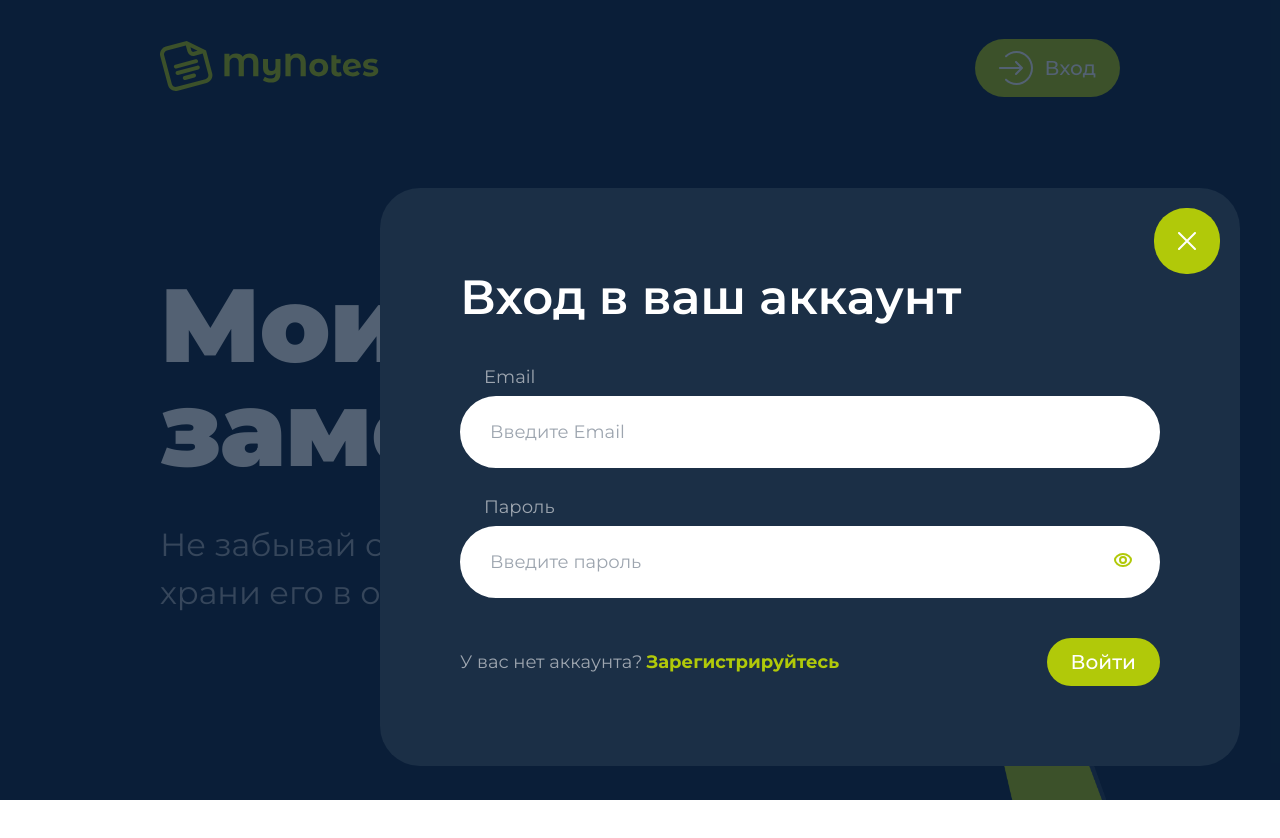
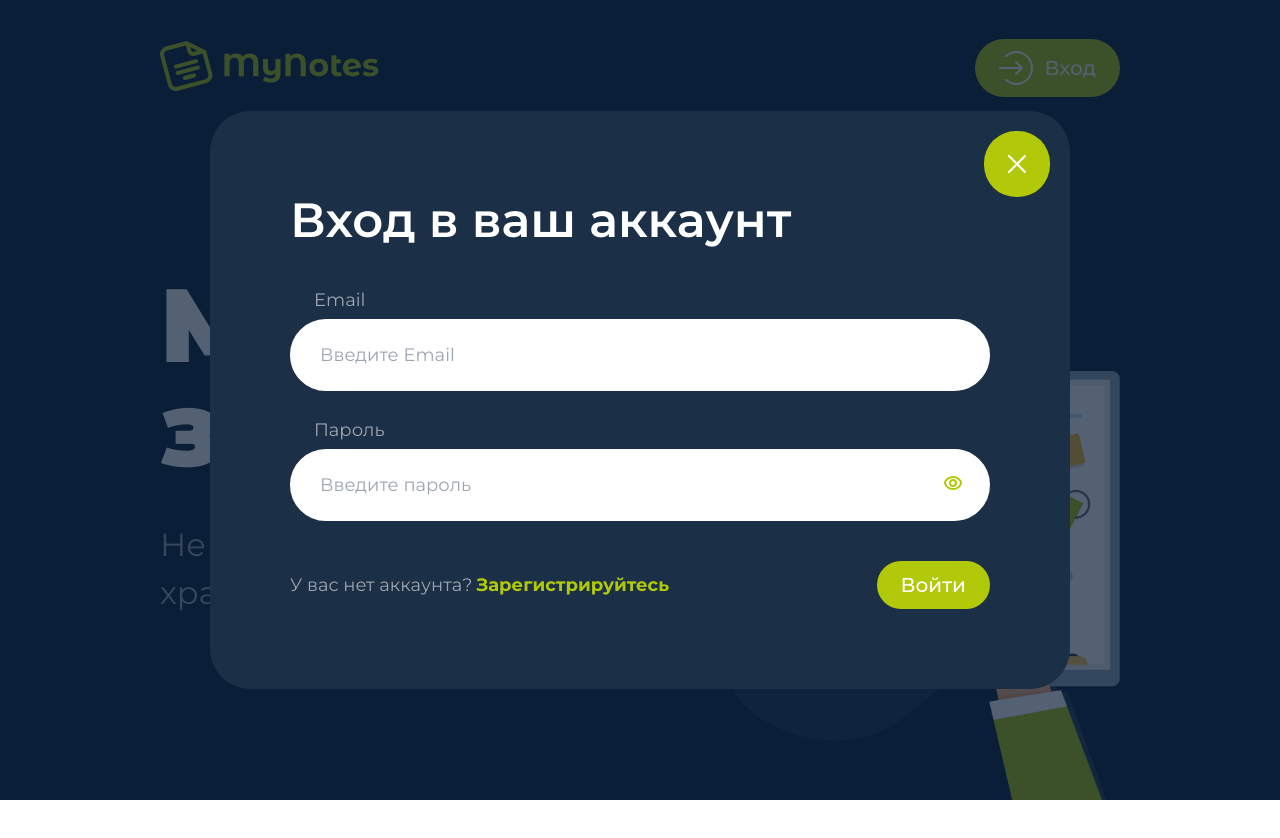
Before and after one commit to veselovae/test-nd, a Vue app: page / in a window 1280 px wide. Both pictures are taken after a click on the button "Вход". Shown: the top 838 px of the page. Built offline with nearby package versions, Linux system fonts and the light colour scheme.

Commit message:
fixed modal styles and logic

```diff
--- a/src/assets/style/main.scss
+++ b/src/assets/style/main.scss
@@ -13,7 +13,7 @@
 .page-wrapper {
     width: 100%;
     max-width: 1920px;
-    position: relative;
+    /*position: relative;*/
 }
 
 header {
--- a/src/components/pages/WelcomePage/TheHeader.vue
+++ b/src/components/pages/WelcomePage/TheHeader.vue
@@ -21,8 +21,14 @@ const modal = useShowModal();
   </header>
 </template>
 
-<style scoped>
-.login-btn {
-  gap: 12px;
+<style scoped lang="scss">
+header {
+  position: relative;
+  z-index: 900;
+  background-color: var(--dark);
+
+  .login-btn {
+    gap: 12px;
+  }
 }
 </style>
--- a/src/components/pages/WelcomePage/WelcomePage.vue
+++ b/src/components/pages/WelcomePage/WelcomePage.vue
@@ -1,17 +1,28 @@
 <script setup lang="ts">
 import TheHeader from "./TheHeader.vue";
 import ImgBackground from "./ImgBackground.vue";
+import LoginModal from "@/components/modal/LoginModal.vue";
+import SigninModal from "@/components/modal/SigninModal.vue";
 
 import UiModal from "@/components/ui/UiModal.vue";
 
 import { useSwitchModalComponent } from "@/stores/switchModalComponent";
+import { useShowModal } from "@/stores/showModal";
 
 const modalComponentStore = useSwitchModalComponent();
+const modal = useShowModal();
+
+const checkModalComponent = () => {
+  if (modalComponentStore.modalComponent === SigninModal) {
+    modalComponentStore.switchModalComponent(LoginModal);
+  }
+  modal.toggleShowModal();
+};
 </script>
 
 <template>
   <div class="welcome-wrapper page-wrapper">
-    <UiModal>
+    <UiModal @checkModalComponent="checkModalComponent">
       <component :is="modalComponentStore.modalComponent" />
     </UiModal>
     <TheHeader />
--- a/src/components/ui/UiModal.vue
+++ b/src/components/ui/UiModal.vue
@@ -5,6 +5,7 @@ import UiButton from "./UiButton.vue";
 import { useShowModal } from "@/stores/showModal";
 
 const props = defineProps<{ isNoteModal?: boolean }>();
+const emit = defineEmits(["checkModalComponent"]);
 
 const modal = useShowModal();
 </script>
@@ -12,7 +13,7 @@ const modal = useShowModal();
 <template>
   <div class="modal-wrapper" :class="{ inactive: modal.showModal }">
     <div class="modal" :class="{ 'note-modal-wrapper': props.isNoteModal }">
-      <UiButton class="close-btn" @click="modal.toggleShowModal">
+      <UiButton class="close-btn" @click="emit('checkModalComponent')">
         <CloseIcon />
       </UiButton>
       <slot />
@@ -21,67 +22,4 @@ const modal = useShowModal();
   </div>
 </template>
 
-<style scoped lang="scss">
-.modal-wrapper {
-  position: absolute;
-  z-index: 1000;
-  top: 0;
-  left: 0;
-  height: 100vh;
-  width: 100%;
-  background-color: var(--dark-opacity);
-  display: flex;
-  align-items: center;
-  justify-content: center;
-  padding: 34px 40px;
-  animation: appearanceBackgroundModal 0.2s 1;
-
-  @keyframes appearanceBackgroundModal {
-    from {
-      opacity: 0;
-    }
-    to {
-      opacity: 1;
-    }
-  }
-
-  .modal {
-    position: relative;
-    background-color: var(--dark-middle);
-    border-radius: 40px;
-    padding: 80px;
-    max-width: calc(780px + 80px);
-    width: 100%;
-    animation: appearanceModal 0.4s 1;
-    display: flex;
-    flex-direction: column;
-    font-size: var(--text-small-size);
-    font-weight: var(--text-small-weight);
-    color: var(--gray);
-
-    @keyframes appearanceModal {
-      from {
-        transform: translateY(50px);
-        opacity: 0;
-        /*scale: 0;*/
-      }
-      to {
-        transform: translateX(0);
-        opacity: 1;
-        /*scale: 1;*/
-      }
-    }
-
-    .close-btn {
-      position: absolute;
-      padding: 24px 24px;
-      top: 20px;
-      right: 20px;
-    }
-  }
-}
-
-.inactive {
-  display: none;
-}
-</style>
+<style scoped lang="scss"></style>
```
